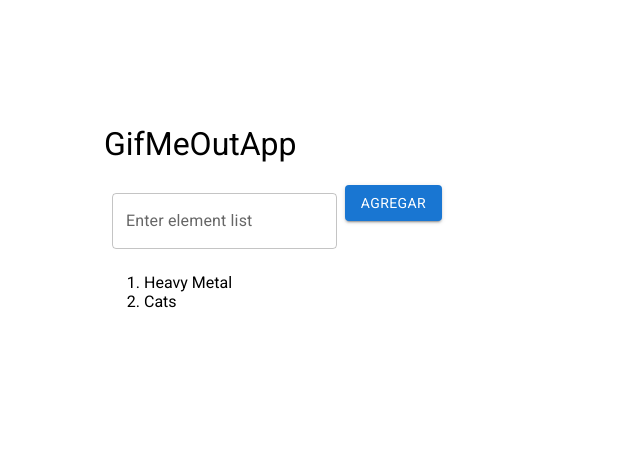
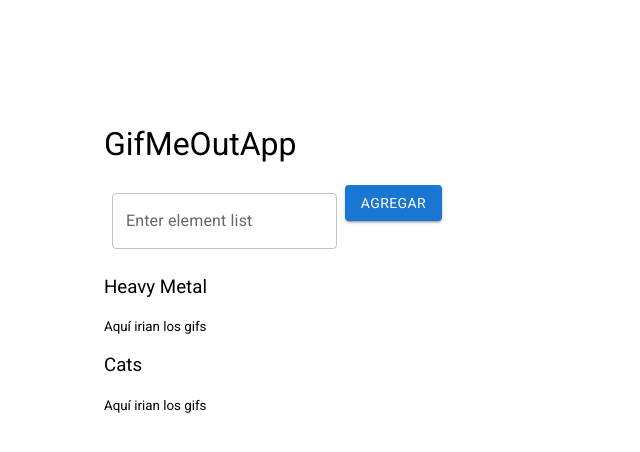
Before and after one commit to devrodor/gifMeOut, a React (Vite) app: page / in a window 1280 px wide. Shown: the top 452 px of the page, without its empty margins (0-640 px from the left). Built offline with nearby package versions, Linux system fonts and the light colour scheme.

Commit message:
Components coms

```diff
--- a/src/GifMeOutApp.jsx
+++ b/src/GifMeOutApp.jsx
@@ -1,10 +1,13 @@
 import { useState } from "react"
 import Grid from '@mui/material/Grid';
 import { AddCategory } from "./components/AddCategory";
+import { GifGrid } from "./components/GifGrid";
 
 export const GifMeOutApp = () => {
 
     /*
+
+        REMEMBER: La desestructuración es contínua y muchas veces puede ser confuso saber qué se está extrayendo
 
         Vamos a establecer una variable de estado 'categories' en el componente.
         Inicialmente, categories es undefined porque useState() se ha llamado sin un valor inicial.
@@ -34,6 +37,25 @@ export const GifMeOutApp = () => {
 
     const [ categories, setCategories ] = useState([ 'Heavy Metal', 'Cats' ]);
 
+    const onAddCategory = ( newCategory ) => { //
+
+        //https://developer.mozilla.org/es/docs/Web/JavaScript/Reference/Global_Objects/Array/includes
+
+        /*
+
+        El método includes() determina si un array incluye un determinado elemento, devuelve true o false según corresponda.
+
+        */
+
+        /* Podríamos validar estrictamente el valor con mayusculas o minusculas u otros caracteres, pero para React,
+            son valores diferentes y por tanto admitidos en este caso. No complication
+        */
+
+        if( categories.includes( newCategory ) )return; //full stop, categoría ya existe.
+
+        setCategories([ newCategory, ...categories ]);
+    }
+
     return (
         <>
         <Grid container
@@ -46,13 +68,23 @@ export const GifMeOutApp = () => {
 
                 {/* Input */}
                 {/* El nombre del metodo setCategories es random, simplemente para ordenar */}
-                <AddCategory setCategories={ setCategories } />
+                {/* Cuando el componente está emitiendo algo, se usa el prefijo on por convención */}
+                <AddCategory
+                    /* La prop onNewCategory es una función.
+                    / Esta función es una envoltura alrededor de onAddCategory, que está definida en el componente padre.
+                     Cada vez que onNewCategory es llamada en el hijo, llamará a onAddCategory en el padre con el mismo argumento que recibe. */
+                    onNewCategory={ ( cat ) => onAddCategory( cat )  } // la info llega desde el componente hijo y se emite y envia a fn.
+                />
 
-                <ol>
-                    { categories.map( category => {
-                        return <li key={ category }>{ category }</li>
-                    }) }
-                </ol>
+                {
+                    categories.map( ( category ) => (
+                        <GifGrid
+                            key={ category }
+                            category={ category }
+                        />
+                    ))
+                }
+
 
             </Grid>
         </Grid>
--- a/src/components/AddCategory.jsx
+++ b/src/components/AddCategory.jsx
@@ -1,7 +1,8 @@
 import { useState } from "react";
 import { Box, TextField } from "@mui/material";
 import { Button } from "@mui/material";
-export const AddCategory = ({ setCategories }) => { //remember, aqui recibimos las props
+
+export const AddCategory = ({ onNewCategory }) => { //remember, aqui recibimos las props y las desestructuramos, una de ellas es la fn setCats
 
         /*
 
@@ -38,9 +39,9 @@ export const AddCategory = ({ setCategories }) => { //remember, aqui recibimos l
 
     const onSubmit = (event) => {
         event.preventDefault();
-        if( inputValue.trim().length <= 1) return;//si no hay nada en el input, full stop
+        if( inputValue.trim().length <= 1 ) return;//si no hay nada en el input, full stop
 
-        setCategories( categories => [ inputValue, ...categories]); //con esto evitamos sobreescribir el array original de categorias
+        onNewCategory( inputValue.trim() ); //emitimos el valor al padre a través del parámetro del hijo el hijoparametralpater :)
         setInputValue(''); //para limpiar el input una vez enviado
     }
 
--- /dev/null
+++ b/src/components/GifGrid.jsx
@@ -0,0 +1,9 @@
+export const GifGrid = ({ category }) => {
+
+    return(
+        <>
+            <h3>{ category }</h3>
+            <small>Aquí irian los gifs</small>
+        </>
+    )
+}
```
